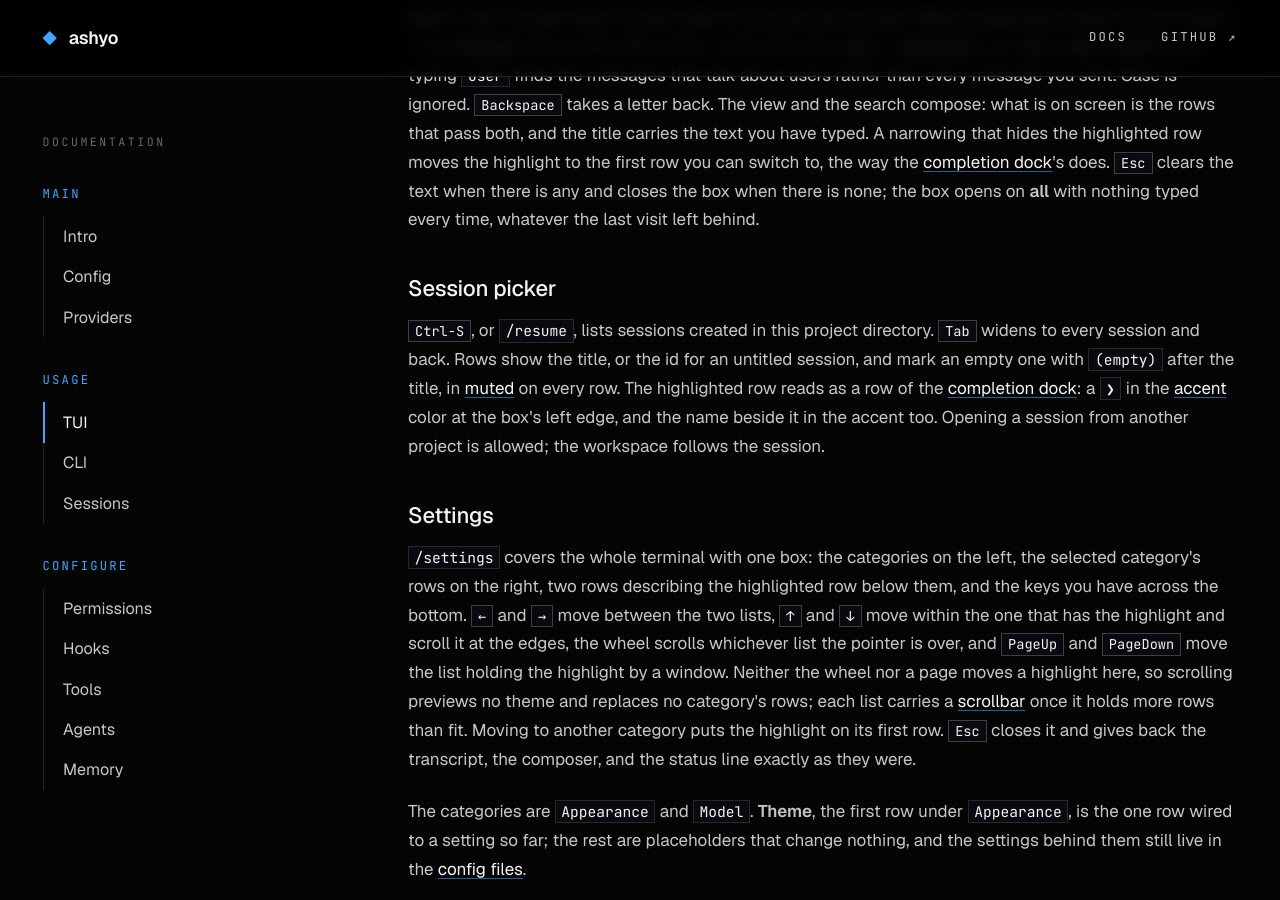
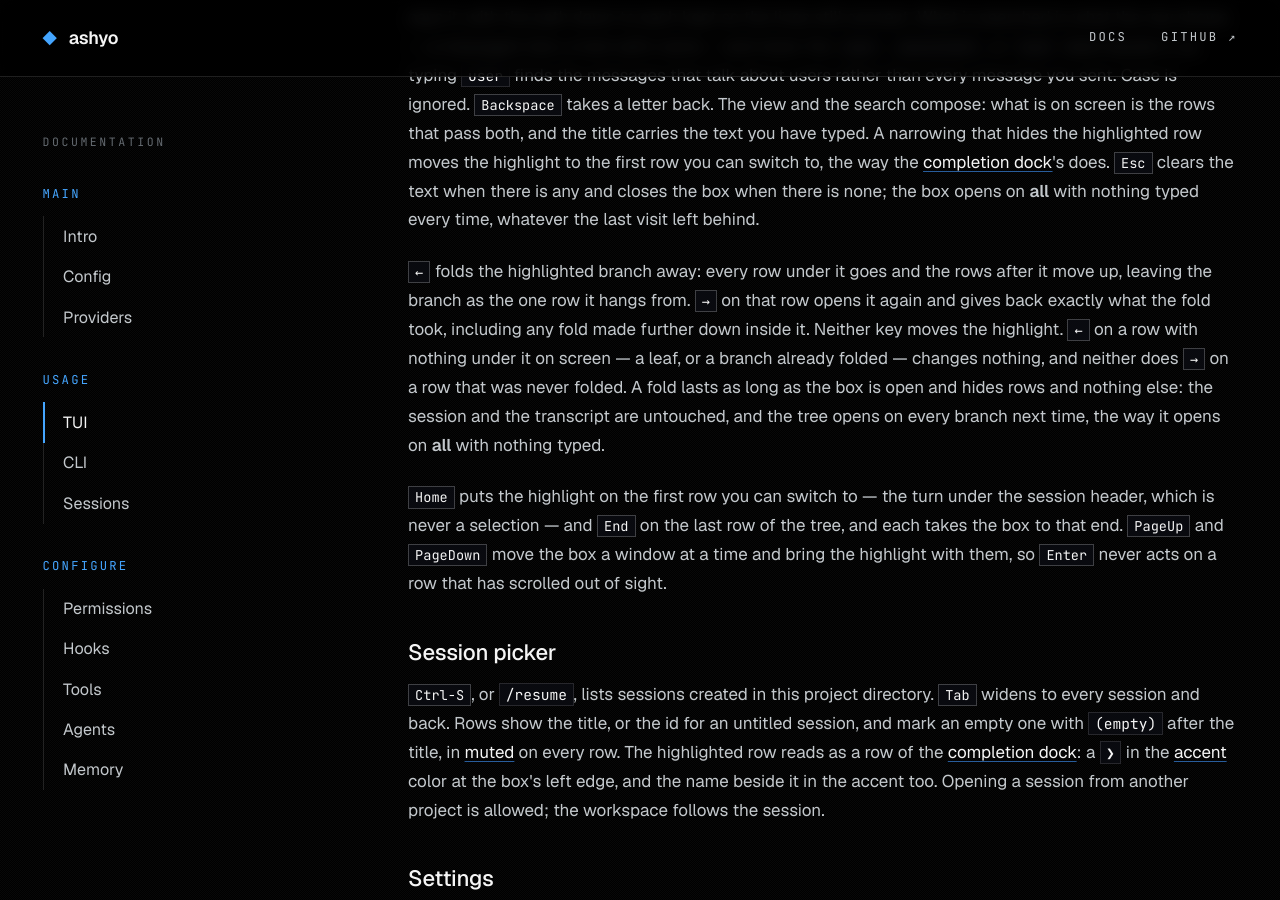
Before and after one commit to ashyo-ai/ashyo-ai.github.io, a Jekyll site: the page built from tui.html, in a window 1280 px wide and 900 px high, scrolled down 13689 px. Built offline with Jekyll 4.4.1, drawn with Linux system fonts in a browser that asks for light colours.

Commit message:
Tree Keys: folding a branch, and jumping to either end

```diff
--- a/tui.html
+++ b/tui.html
@@ -130,6 +130,8 @@ title: TUI
 <p>The <code>•</code> and the label are drawn in the <a href="#themes">user</a> color on what you said and the <a href="#themes">assistant</a> color on what the model said; every row nobody spoke is <a href="#themes">muted</a>, and so are the <code>│</code>, <code>├─</code> and <code>└─</code> lines that join each node to its parent and its siblings. Nothing marks the current leaf: the tree opens with the highlight on it. The highlighted row is led by a <code>❯</code> in the <a href="#themes">accent</a> color, in a column of its own at the box's left edge before the lines, and the whole row sits on a band of <a href="#themes">selectedBg</a> — a step lighter than a dark terminal, a step darker than a light one — which leaves the row's own colors on it: the <code>•</code> and label in the color of whoever spoke, the lines muted, and what was said in the terminal's own color. A row that cannot be switched to says <code>(not selectable)</code> — the session header, which is the empty root above the first turn, and anything below a node the session holds no event for. <kbd>Enter</kbd> switches; the transcript re-projects onto the chosen path. Send a message from an earlier node and you have a new branch; the old one is untouched and both survive a restart. See <a href="sessions.html#branching">Sessions</a>.</p>
 <p><kbd>Tab</kbd> cycles the box through four views, starting from the one it opens in: <b>all</b>, every node there is; <b>user-only</b>, the messages you sent; <b>assistant-only</b>, the ones the model sent; and <b>no tools</b>, everything but the tool calls. The title names the view you are looking at. A node a view hides takes none of its descendants with it — a row whose parent is hidden hangs from the nearest row still shown, with the lines joined there — so a turn is never lost because something above it in the branch was.</p>
 <p>Typing narrows the rows: every letter is added to a search, and the rows left are the ones whose content says it, with the path down to each kept so the lines still connect. What is searched is what the row shows — a message's text, a tool call's name — and never the <code>user</code>, <code>assistant</code>, or <code>tool</code> label beside it, so typing <code>user</code> finds the messages that talk about users rather than every message you sent. Case is ignored. <kbd>Backspace</kbd> takes a letter back. The view and the search compose: what is on screen is the rows that pass both, and the title carries the text you have typed. A narrowing that hides the highlighted row moves the highlight to the first row you can switch to, the way the <a href="#completion">completion dock</a>'s does. <kbd>Esc</kbd> clears the text when there is any and closes the box when there is none; the box opens on <b>all</b> with nothing typed every time, whatever the last visit left behind.</p>
+<p><kbd>←</kbd> folds the highlighted branch away: every row under it goes and the rows after it move up, leaving the branch as the one row it hangs from. <kbd>→</kbd> on that row opens it again and gives back exactly what the fold took, including any fold made further down inside it. Neither key moves the highlight. <kbd>←</kbd> on a row with nothing under it on screen — a leaf, or a branch already folded — changes nothing, and neither does <kbd>→</kbd> on a row that was never folded. A fold lasts as long as the box is open and hides rows and nothing else: the session and the transcript are untouched, and the tree opens on every branch next time, the way it opens on <b>all</b> with nothing typed.</p>
+<p><kbd>Home</kbd> puts the highlight on the first row you can switch to — the turn under the session header, which is never a selection — and <kbd>End</kbd> on the last row of the tree, and each takes the box to that end. <kbd>PageUp</kbd> and <kbd>PageDown</kbd> move the box a window at a time and bring the highlight with them, so <kbd>Enter</kbd> never acts on a row that has scrolled out of sight.</p>
 <h3 id="session-picker">Session picker</h3>
 <p><kbd>Ctrl-S</kbd>, or <code>/resume</code>, lists sessions created in this project directory. <kbd>Tab</kbd> widens to every session and back. Rows show the title, or the id for an untitled session, and mark an empty one with <code>(empty)</code> after the title, in <a href="#themes">muted</a> on every row. The highlighted row reads as a row of the <a href="#completion">completion dock</a>: a <code>❯</code> in the <a href="#themes">accent</a> color at the box's left edge, and the name beside it in the accent too. Opening a session from another project is allowed; the workspace follows the session.</p>
 <h3 id="settings">Settings</h3>
```
